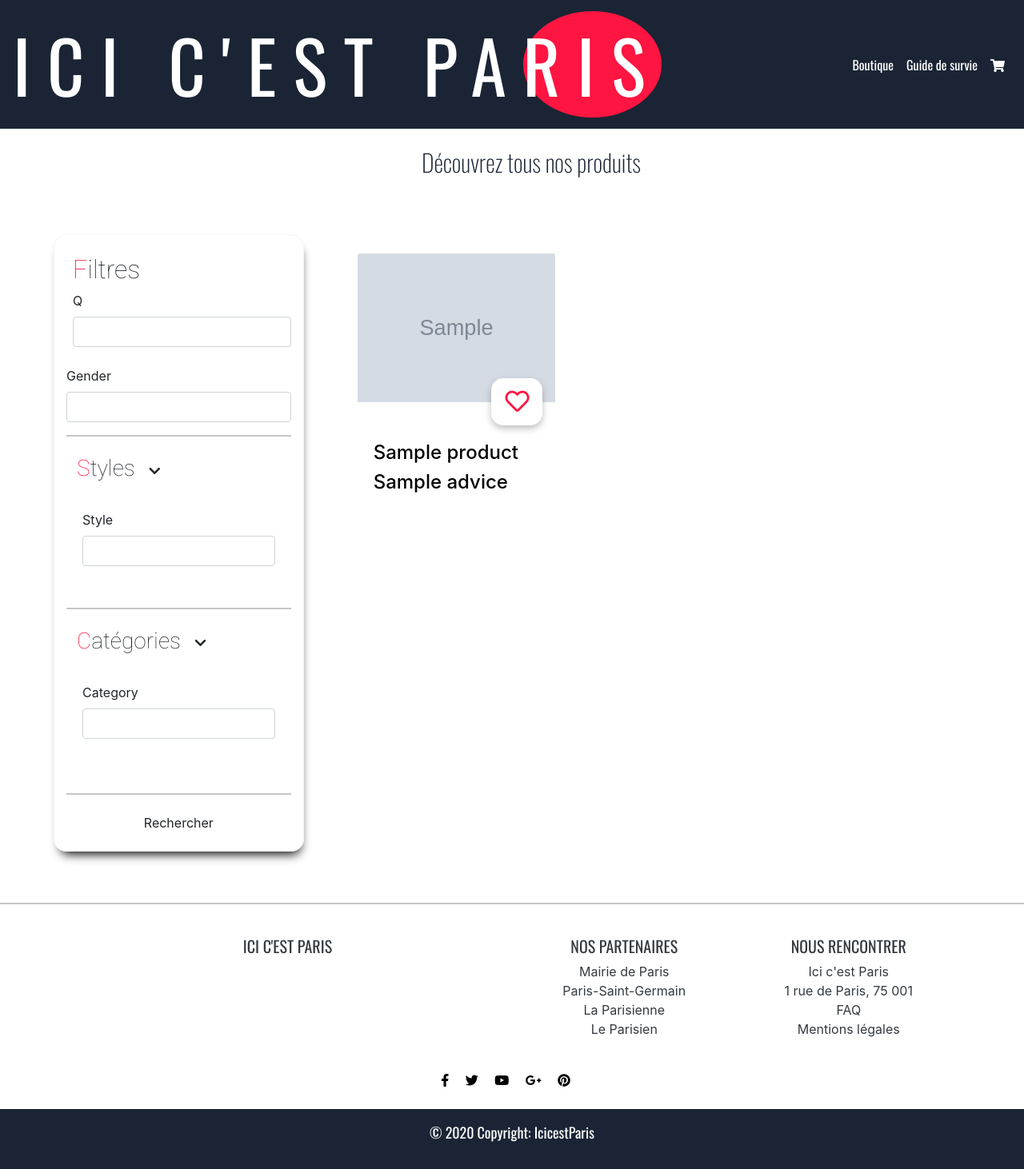
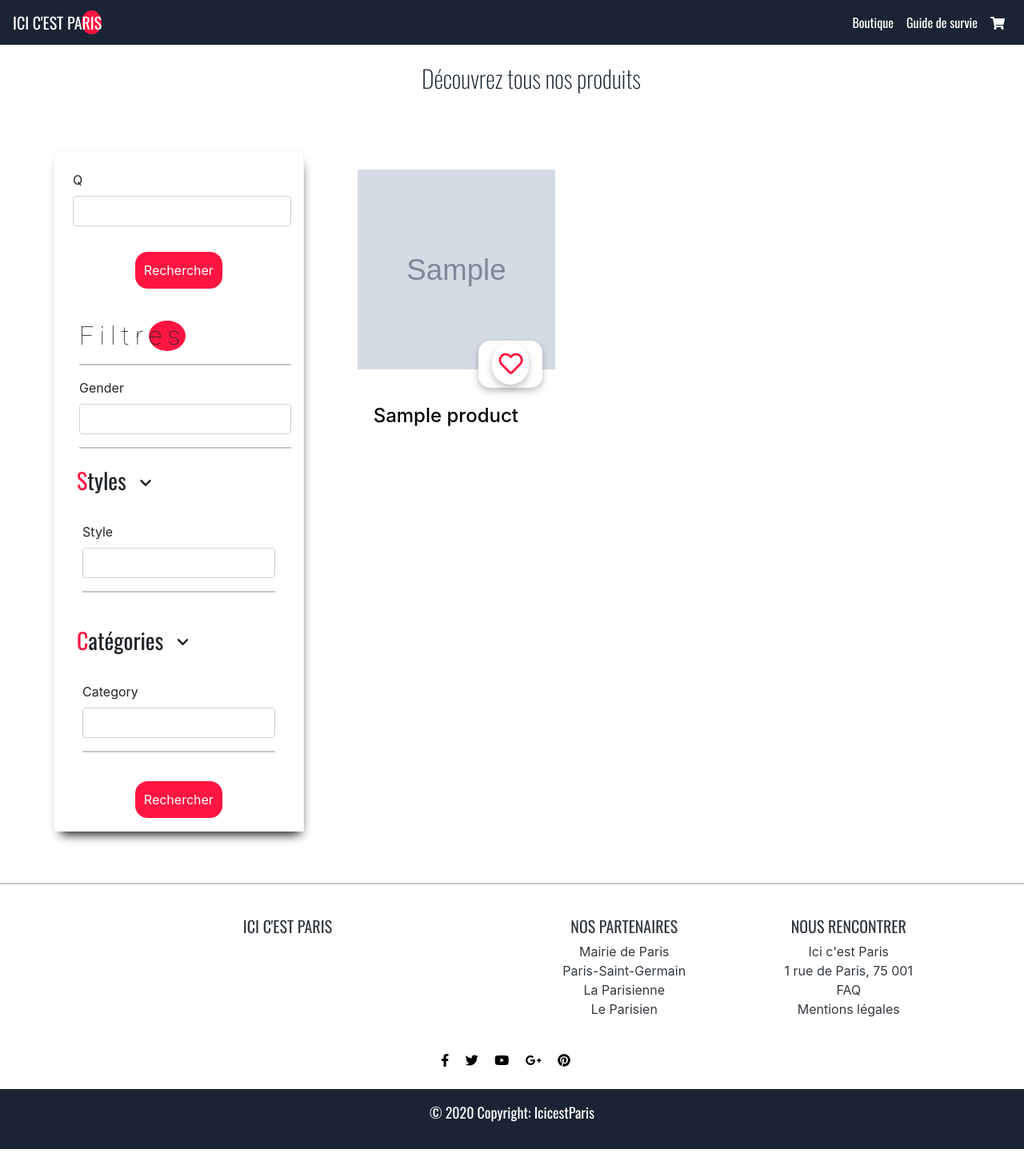
Before and after one commit to JulietteCoetmeur/ici_paris, a Symfony app: template templates/products/index.html.twig in a window 1280 px wide. Shown: the whole page at 80% size. After the commit the page ends 1437 px from the top, so only its background shows below. Run offline with Twig, Linux system fonts and the light colour scheme; the template is opened without the code that fills it: most values are stand-ins (such as "Sample title", 1, 10 or a date in 2020); grey boxes marked "Sample" are stand-in pictures; form fields are guessed from the names that the template uses; style sheets or scripts are compiled from the project's sources; some libraries are stand-ins or nearby versions.

Commit message:
finish design all products

```diff
--- a/assets/styles/app.scss
+++ b/assets/styles/app.scss
@@ -36,7 +36,7 @@ p {
 
 /* HOME PAGE */
 
-.logo {
+.logo-home {
     font-family: 'Oswald', sans-serif;
     font-style: normal;
     font-weight: normal;
@@ -82,6 +82,7 @@ p {
     text-decoration: none;
     padding: 10px;
     border-radius: 15px 15px;
+    border: 1px solid var(--framboise);
 }
 .btn-framboise:hover {
     border: 2px solid var(--framboise);
@@ -205,14 +206,16 @@ p {
 
 //ALL PRODUCTS debut//
 .color-letter{
+    font-weight: 400;
+    font-family: "Oswald", sans-serif;
+}
+.color-letter::first-letter{
     color: var(--framboise);
-    font-weight: 100;
 }
 .card-filter {
     border: 1px solid whitesmoke;
     -webkit-box-shadow: 2px 10px 13px -7px #000000, 3px 3px 3px -1px rgba(0,0,0,0);
     box-shadow: 2px 10px 13px -7px #000000, 3px 3px 3px -1px rgba(0,0,0,0);
-    border-radius: 16px 16px;
 }
 
 .text-subnav {
@@ -231,26 +234,16 @@ p {
     filter: drop-shadow(0px 4px 4px rgba(0, 0, 0, 0.25));
     color: var(--framboise);
     background-color: white;
-    margin-top: -30px;
-}
-.color-editor {
-    color:blue;
-    font-weight: 300;
-    font-size: 23px;
+    margin-top: -40px;
 }
 p {
     font-size: 18px;
 }
-.color-expertise {
-    color: yellow;
-}
-.color-provider {
-    color: blue;
-}
 
 #profil {
     object-fit: cover;
-    width: 150%;
+    width: 300px;
+    height: 250px;
 }
 
 .heart{
@@ -263,12 +256,47 @@ p {
 }
 
 .link-for-show:hover {
-    color: blue;
+    color: var(--framboise);
+    text-decoration: none;
 }
 
 .link-for-show-img:hover {
     filter: brightness(80%);
 -webkit-filter: brightness(80%);
+text-decoration: none;
+}
+.text-framboise {
+    color: var(--framboise);
+}
+.border-style-products {
+    background-color: white;
+    margin-top: -40px;
+    border-radius: 50px 50px;
+    filter: drop-shadow(0px 4px 4px rgba(0, 0, 0, 0.25));
 }
 
+.like-icon:hover {
+    color: var(--framboise);
+}
+
+.btn-framboise-filtre {
+    background-color: var(--framboise);
+    color: white;
+    text-decoration: none;
+    padding: 10px;
+    border-radius: 15px 15px;
+    border: 1px solid var(--framboise);
+}
+.btn-framboise-filtre:hover {
+    border: 2px solid var(--framboise);
+    text-decoration: none;
+    color:black;
+    background-color: transparent;
+}
+.filter-design {
+    letter-spacing: 7px;
+}
+.border-card {
+
+}
 //ALL PRODUCTS FIN//
--- a/src/Entity/Style.php
+++ b/src/Entity/Style.php
@@ -33,6 +33,11 @@ class Style
      * @ORM\Column(type="string", length=255)
      */
     private $slug;
+
+    public function __toString()
+    {
+        return $this->name;
+    }
 
     public function __construct()
     {
--- a/templates/default/index.html.twig
+++ b/templates/default/index.html.twig
@@ -11,7 +11,7 @@ Choisissez votre look : hipster, bobo, bourgeois..
 <div class="container-fluid">
     <div class="row align-items-center">
         <div class="col-lg-5 col-md-5 col-sm-10 pl-5">
-            <h1 class="logo ml-md-5 pl-md-5">ICI<br>C'EST<br>PA<span class="ellipse">RIS</span></h1>
+            <h1 class="logo-home ml-md-5 pl-md-5">ICI<br>C'EST<br>PA<span class="ellipse">RIS</span></h1>
         </div>
         <div class="col-lg-7 col-md-12 col-sm-10">
             <img src="https://i.postimg.cc/Xq0kY3gW/ici-cest-paris.jpg" class="img-fluid" alt="Cliché français couple parisien devant tour eiffel">
--- a/templates/products/index.html.twig
+++ b/templates/products/index.html.twig
@@ -15,48 +15,52 @@ Ici c'est Paris vous propose la parfaite panoplie du Hipster, Bobo ou Bourgeois{
 </div>
 <div class="container-fluid pb-5">
     <div class="row mt-5 mx-auto">
-        <div class="col-lg-3 col-md-4 col-sm-10 card-filter pt-3 mx-auto">
+        <div class="col-lg-3 col-md-4 col-sm-10 pt-3 mx-auto card-filter ">
             {{form_start(searchForm, {attr: {class:'filter'}})}}
             <div class="pl-2 pt-2">
-                <h2><span class="color-letter">F</span>iltres</h2>
                 {{form_row(searchForm.q)}}
             </div>
-            <div class="pt-2">
+            <div class="text-center pb-3 pt-3">
+                <button type="submit" class="btn-framboise-filtre"> Rechercher</button>
+            </div>
+            <div class="pt-4 pl-3">
+                <h2 class="filter-design">Filtr<span class="small-ellipse">es</span></h2>
+                <hr>
                 {{form_row(searchForm.gender)}}
+                <hr>
             </div>
             <div class="accordion" id="accordionExample">
                 <div>
                     <div id="headingOne">
-                        <hr>
                         <button class="btn text-left" type="button" data-toggle="collapse" data-target="#collapseOne"
-                            aria-expanded="false" aria-controls="collapseOne">
-                            <h3><span class="color-letter">S</span>tyles</h3>
+                            aria-expanded="true" aria-controls="collapseOne">
+                            <h3 class="color-letter">Styles</h3>
                         </button> <i class="fas fa-chevron-down"></i>
                     </div>
                     <div id="collapseOne" class="collapse show" aria-labelledby="headingOne"
                         data-parent="#accordionExample">
                         <div class="card-body">
                             {{ form_row(searchForm.style)}}
+                            <hr>
                         </div>
                     </div>
                 </div>
                 <div>
                     <div id="headingTwo">
-                        <hr>
                         <button class="btn text-left collapsed" type="button" data-toggle="collapse"
-                            data-target="#collapseTwo" aria-expanded="false" aria-controls="collapseTwo">
-                            <h3><span class="color-letter">C</span>atégories</h3>
+                            data-target="#collapseTwo" aria-expanded="true" aria-controls="collapseTwo">
+                            <h3 class="color-letter">Catégories</h3>
                         </button> <i class="fas fa-chevron-down"></i>
                     </div>
                     <div id="collapseTwo" class="collapse show" aria-labelledby="headingTwo" data-parent="#accordionExample">
                         <div class="card-body">
                             {{ form_row(searchForm.category)}}
+                            <hr>
                         </div>
                     </div>
                 </div>
-                <div class="text-center pb-3 pt-3">
-                    <hr>
-                    <button type="submit" class="btn btn-inscription"> Rechercher</button>
+                <div class="text-center pb-3">
+                    <button type="submit" class="btn-framboise-filtre"> Rechercher</button>
                 </div>
                 {{form_end(searchForm)}}
             </div>
--- a/templates/products/product_card.html.twig
+++ b/templates/products/product_card.html.twig
@@ -1,12 +1,11 @@
 <div class="col-xl-4 col-lg-6 col-md-6 col-sm-12 my-4">
-    <div class="card-border">
+    <div class="border-card">
         <a href="{{path ('product_show', {'slug': product.slug})}}" class="link-for-show-img">
-            <img src="{{ product.image }}"
-                class="card-img-top" alt="{{ product.name }}">
+            <img src="{{ product.image }}" class="img-fluid" id="profil" alt="{{ product.name }}">
             <div class="text-right color-provider mr-3">
-                <button class="btn border-pres pl-3 pr-3">
-                    <span class = "heart">
-                        <i class="far fa-heart"></i>
+                <button class="btn pl-3 pr-3 border-pres">
+                    <span class="heart border-style-products p-2">
+                        <i class="far fa-heart like-icon"></i>
                     </span>
                 </button>
             </div>
@@ -18,9 +17,13 @@
                 </h4>
             </a>
             <a href="{{path ('product_show', {'slug': product.slug})}}" class="link-for-show">
-                <h4>
-                    {{ product.advice }}
-                </h4>
+                <div class="row">
+                    {% for style in product.style %}
+                    <div class="col-6">
+                        <p class=" mt-2 text-framboise">.{{style.name}}</p>
+                    </div>
+                    {% endfor %}
+                </div>
             </a>
         </div>
     </div>
```
